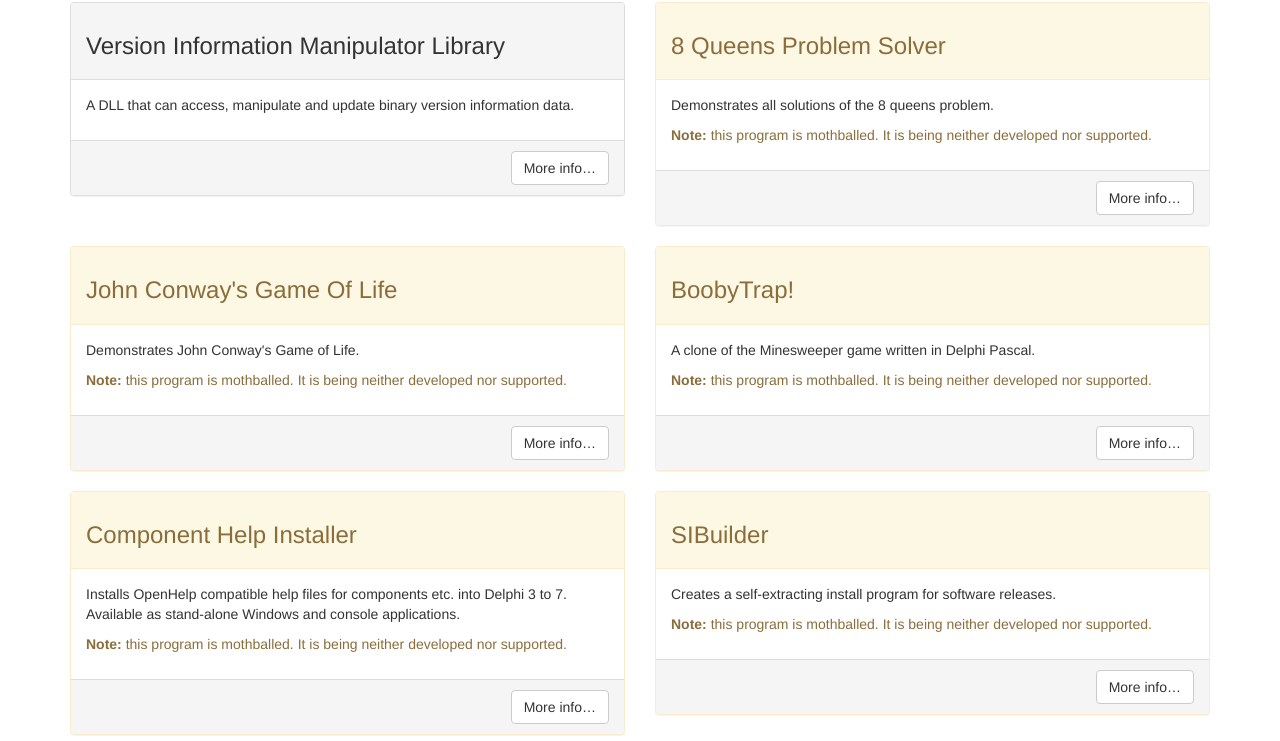
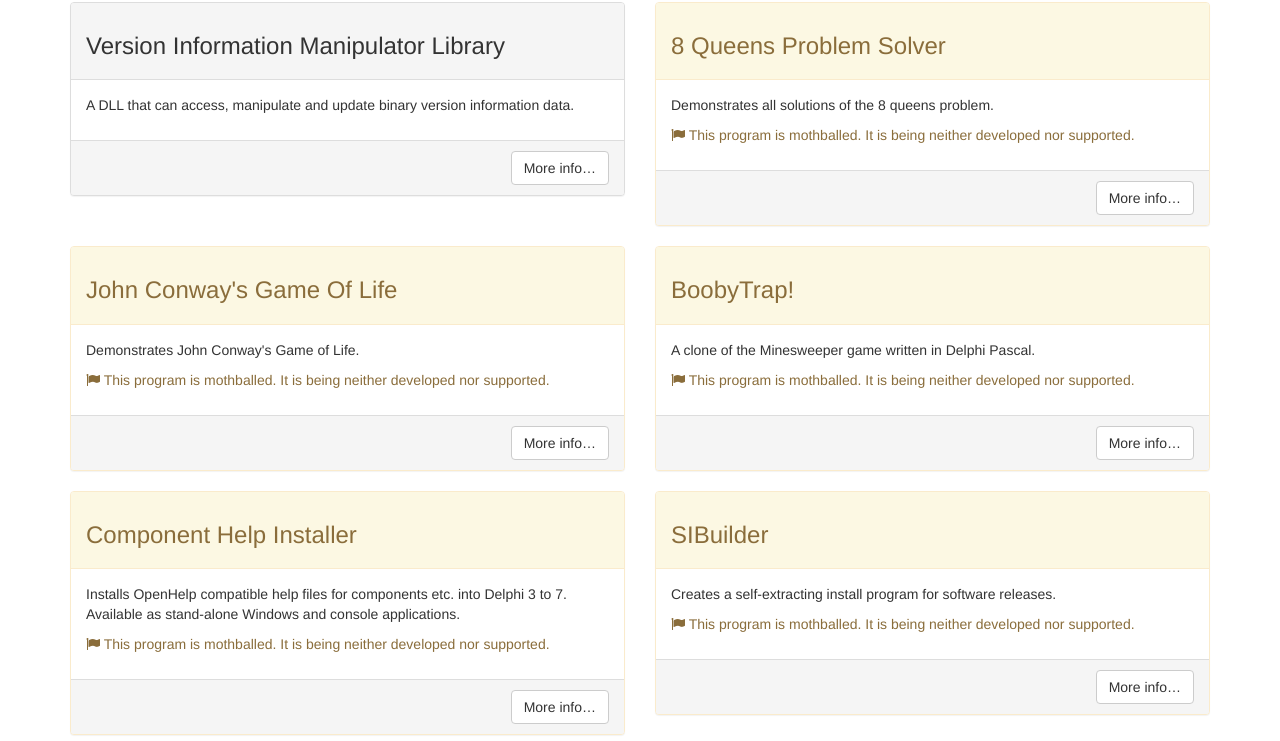
Before and after one commit to delphidabbler/delphidabbler.github.io, a Jekyll site: the page built from programs.html, in a window 1280 px wide. Shown: the part 1357-2098 px from the top of the page. Built offline with Jekyll 4.4.1, drawn with Linux system fonts in a browser that asks for light colours; nearby versions of some CDN libraries.

Commit message:
Add flag glyph to notes that item is mothballed

```diff
--- a/codelib.html
+++ b/codelib.html
@@ -22,7 +22,7 @@
         </div>
         <div class="panel-body">
           <p>{{ item.summary | escape }}</p>
-          {% if item.mothballed %}<p class="text-warning"><strong>Note:</strong> this item is mothballed. It is being neither developed nor supported.</p>{% endif %}
+          {% if item.mothballed %}<p class="text-warning"><span class="fa fa-flag" aria-hidden="true"></span><span class="sr-only">Note</span> This item is mothballed. It is being neither developed nor supported.</p>{% endif %}
         </div>
         <div class="panel-footer text-right">
           <a href="{{ item.more-info }}" class="btn btn-default">More info&hellip;</a>
--- a/programs.html
+++ b/programs.html
@@ -21,7 +21,7 @@
         </div>
         <div class="panel-body">
           <p>{{ program.summary | escape }}</p>
-          {% if program.mothballed %}<p class="text-warning"><strong>Note:</strong> this program is mothballed. It is being neither developed nor supported.</p>{% endif %}
+          {% if program.mothballed %}<p class="text-warning"><span class="fa fa-flag" aria-hidden="true"></span><span class="sr-only">Note</span> This program is mothballed. It is being neither developed nor supported.</p>{% endif %}
         </div>
         <div class="panel-footer text-right">
           <a href="{{ program.more-info }}" class="btn btn-default">More info&hellip;</a>
```
